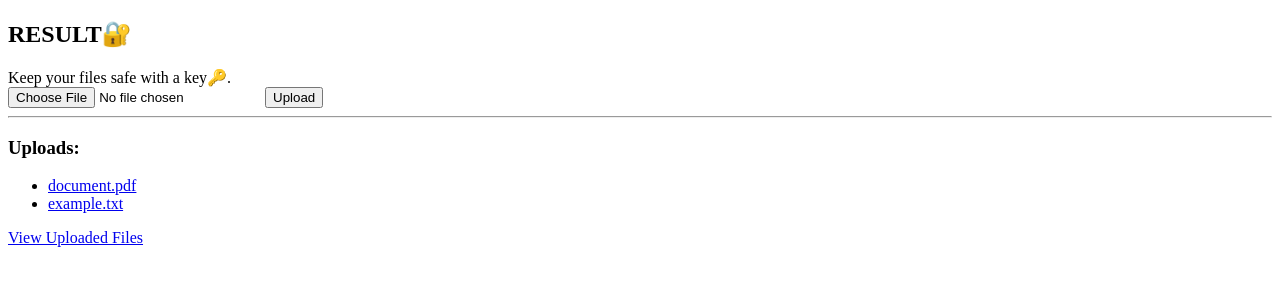
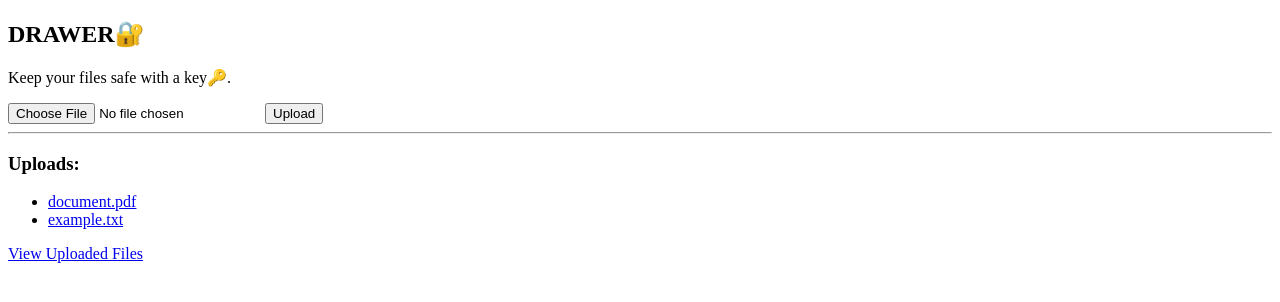
Before and after one commit to rabnmgr7/test-result, a Flask app: page / in a window 1280 px wide. Shown: the top 302 px of the page. Run offline with Flask 2, Linux system fonts and the light colour scheme; data comes from the database, SQL or seed files in the repository; data that the repository does not hold is empty.

Commit message:
errors corrected

```diff
--- a/web/templates/index.html
+++ b/web/templates/index.html
@@ -5,12 +5,12 @@
     <title>DRAWER🔐</title>
 </head>
 <body>
-    <h2>RESULT🔐</h2>
-    <p1>Keep your files safe with a key🔑.</p1>
+    <h2>DRAWER🔐</h2>
+    <p>Keep your files safe with a key🔑.</p>
     <!-- File Upload Form -->
     <form id="uploadForm" enctype="multipart/form-data">
         <input type="file" name="fileInput" id="fileInput">
-        <button type="button" onclick="uploadFile()">Upload</button>
+        <button type="submit" onclick="uploadFile()">Upload</button>
     </form>
 
     <hr>
```
